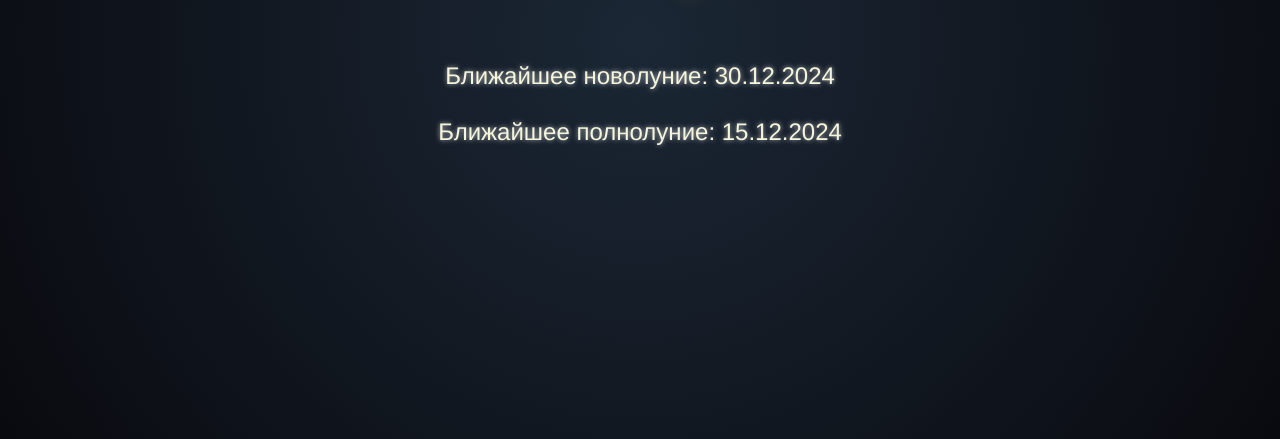
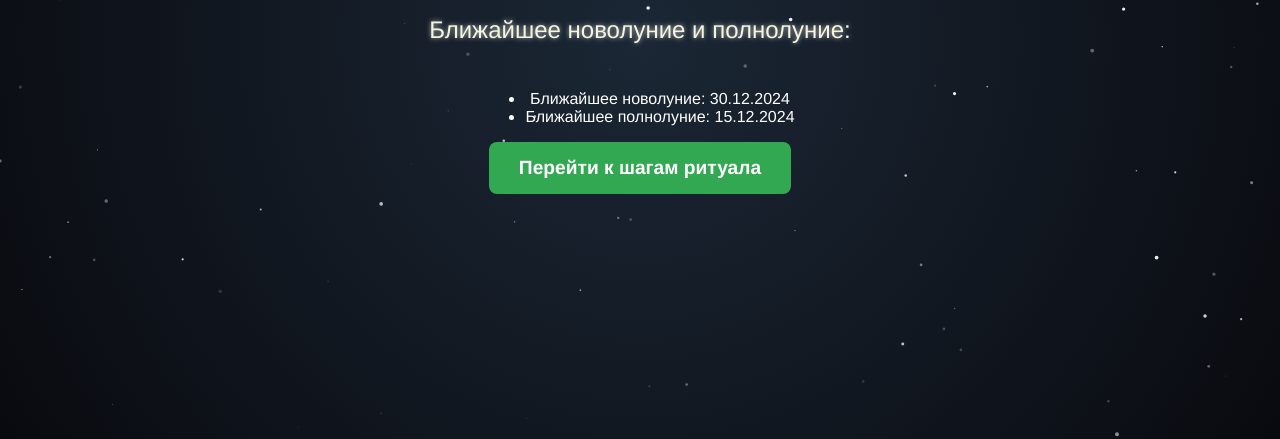
Before and after one commit to sovet900/Sv, a plain HTML site: page phases.html in a window 1280 px wide. Shown: the part 361-800 px from the top of the page. Drawn offline with Linux system fonts and the light colour scheme.

Commit message:
Update phases.html

```diff
--- a/phases.html
+++ b/phases.html
@@ -20,6 +20,15 @@
     body.visible {
       opacity: 1;
       transform: scale(1);
+    }
+
+    canvas {
+      position: fixed;
+      top: 0;
+      left: 0;
+      width: 100%;
+      height: 100%;
+      z-index: -1;
     }
 
     #main-content {
@@ -47,37 +56,106 @@
       max-width: 600px;
       text-align: center;
     }
+
+    .button {
+      display: inline-block;
+      padding: 15px 30px;
+      font-size: 1.2em;
+      font-weight: bold;
+      color: white;
+      background: #32a852;
+      border: none;
+      border-radius: 8px;
+      text-decoration: none;
+      cursor: pointer;
+      transition: transform 0.3s ease, background 0.3s ease;
+    }
+
+    .button:hover {
+      transform: scale(1.1);
+      background: #2e8b57;
+    }
   </style>
 </head>
 <body>
+  <canvas id="starCanvas"></canvas>
+
   <div id="main-content">
     <h1>Фазы Луны</h1>
-    <p id="moon-phase">Загружаем ближайшие фазы Луны...</p>
+    <p id="moon-phase">Ближайшее новолуние и полнолуние:</p>
+    <ul id="moon-phases-list"></ul>
+    <a href="steps.html" class="button">Перейти к шагам ритуала</a>
   </div>
 
   <script>
-    // Алгоритм расчёта фаз Луны
+    // Анимация появления страницы
+    window.onload = function () {
+      document.body.classList.add("visible");
+    };
+
+    // Звёздная анимация
+    const canvas = document.getElementById('starCanvas');
+    const ctx = canvas.getContext('2d');
+
+    canvas.width = window.innerWidth;
+    canvas.height = window.innerHeight;
+
+    let stars = [];
+    const numStars = 150;
+
+    function createStar() {
+      return {
+        x: Math.random() * canvas.width,
+        y: Math.random() * canvas.height,
+        radius: Math.random() * 2,
+        alpha: Math.random(),
+        speed: Math.random() * 0.05,
+      };
+    }
+
+    for (let i = 0; i < numStars; i++) {
+      stars.push(createStar());
+    }
+
+    function animateStars() {
+      ctx.clearRect(0, 0, canvas.width, canvas.height);
+
+      stars.forEach((star) => {
+        star.alpha += star.speed;
+        if (star.alpha > 1 || star.alpha < 0) {
+          star.speed = -star.speed;
+        }
+
+        ctx.beginPath();
+        ctx.arc(star.x, star.y, star.radius, 0, Math.PI * 2);
+        ctx.fillStyle = `rgba(255, 255, 255, ${star.alpha})`;
+        ctx.fill();
+      });
+
+      requestAnimationFrame(animateStars);
+    }
+
+    animateStars();
+
+    window.addEventListener('resize', () => {
+      canvas.width = window.innerWidth;
+      canvas.height = window.innerHeight;
+      stars = [];
+      for (let i = 0; i < numStars; i++) {
+        stars.push(createStar());
+      }
+    });
+
+    // Расчёт фаз Луны
     function calculateMoonPhases() {
       const today = new Date();
-      const year = today.getFullYear();
-
-      // Средняя продолжительность лунного цикла в днях
       const lunarCycle = 29.53058867;
-
-      // Дата новолуния (приблизительная, для расчёта)
-      const knownNewMoon = new Date(Date.UTC(2000, 0, 6, 18, 14)); // 6 января 2000 года
+      const knownNewMoon = new Date(Date.UTC(2000, 0, 6, 18, 14));
       const daysSinceKnownNewMoon = (today - knownNewMoon) / (1000 * 60 * 60 * 24);
-
-      // Количество прошедших лунных циклов
       const cyclesSinceKnownNewMoon = Math.floor(daysSinceKnownNewMoon / lunarCycle);
 
-      // Дата последнего новолуния
       const lastNewMoon = new Date(knownNewMoon.getTime() + cyclesSinceKnownNewMoon * lunarCycle * 24 * 60 * 60 * 1000);
-
-      // Ближайшее новолуние
       const nextNewMoon = new Date(lastNewMoon.getTime() + lunarCycle * 24 * 60 * 60 * 1000);
-
-      // Ближайшее полнолуние
       const nextFullMoon = new Date(lastNewMoon.getTime() + (lunarCycle / 2) * 24 * 60 * 60 * 1000);
 
       return {
@@ -89,18 +167,14 @@
     // Отображение фаз Луны
     function displayMoonPhases() {
       const phases = calculateMoonPhases();
-
-      document.getElementById("moon-phase").innerText = `
-        Ближайшее новолуние: ${phases.nextNewMoon}\n
-        Ближайшее полнолуние: ${phases.nextFullMoon}
+      const list = document.getElementById('moon-phases-list');
+      list.innerHTML = `
+        <li>Ближайшее новолуние: ${phases.nextNewMoon}</li>
+        <li>Ближайшее полнолуние: ${phases.nextFullMoon}</li>
       `;
     }
 
-    // Запуск
-    window.onload = function () {
-      document.body.classList.add("visible");
-      displayMoonPhases();
-    };
+    displayMoonPhases();
   </script>
 </body>
 </html>
```
